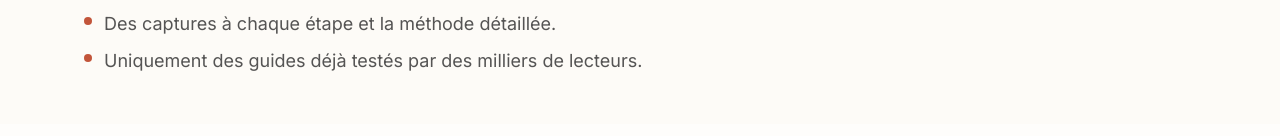
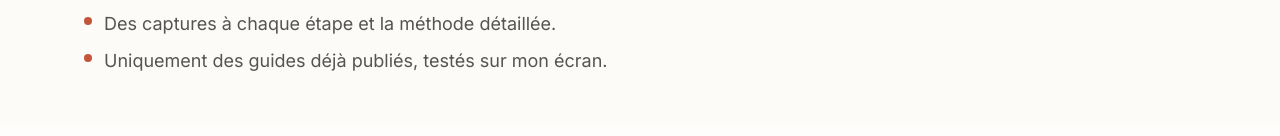
Before and after one commit to Onur-IA/onurkarapinar-site, a React (Vite) app: page /commencer-ici in a window 1280 px wide. Shown: the part 426-562 px from the top of the page. Built offline with nearby package versions, Linux system fonts and the light colour scheme.

Commit message:
Commencer : formulation

```diff
--- a/src/pages/Commencer.tsx
+++ b/src/pages/Commencer.tsx
@@ -11,7 +11,7 @@ export default function Commencer() {
       <Reveal><div className="kicker">Commence ici</div>
         <h1 className="mt-3 text-[2rem] font-extrabold leading-tight tracking-tight sm:text-4xl md:text-5xl">Nouveau ici ? Voici par où commencer.</h1>
         <p className="mt-4 max-w-2xl text-lg text-ink/80"><Hl t="Tu n'as jamais vraiment utilisé l'IA, ou tu l'utilises sans en tirer grand-chose ? Lis ces **trois guides dans l'ordre**. En **une demi-heure**, ton IA te connaît et te répond mieux."/></p>
-        <ul className="mt-6 space-y-2 text-ink/80">{["Pas de jargon, pas de code.", "Des captures à chaque étape et la méthode détaillée.", "Uniquement des guides déjà testés par des milliers de lecteurs."].map(x => <li key={x} className="flex gap-3"><span aria-hidden="true" className="mt-2 h-2 w-2 shrink-0 rounded-full bg-terra"/>{x}</li>)}</ul>
+        <ul className="mt-6 space-y-2 text-ink/80">{["Pas de jargon, pas de code.", "Des captures à chaque étape et la méthode détaillée.", "Uniquement des guides déjà publiés, testés sur mon écran."].map(x => <li key={x} className="flex gap-3"><span aria-hidden="true" className="mt-2 h-2 w-2 shrink-0 rounded-full bg-terra"/>{x}</li>)}</ul>
       </Reveal>
       <Reveal delay={120}><div className="card p-6"><p className="font-display text-lg font-extrabold">Reçois le prochain guide</p><p className="mt-1 text-sm text-ink/70">Gratuit, une à deux fois par semaine. Rejoins 13 000 lecteurs.</p><div className="mt-4"><SubscribeForm/></div></div></Reveal>
     </section>
```
